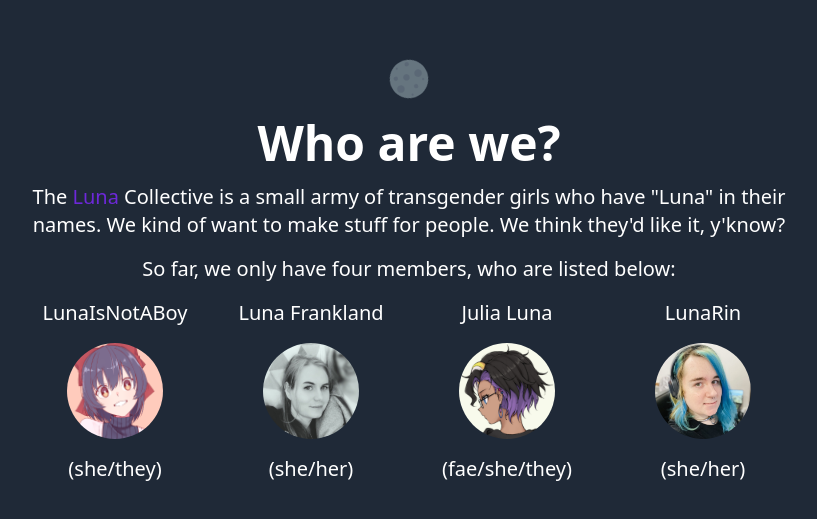
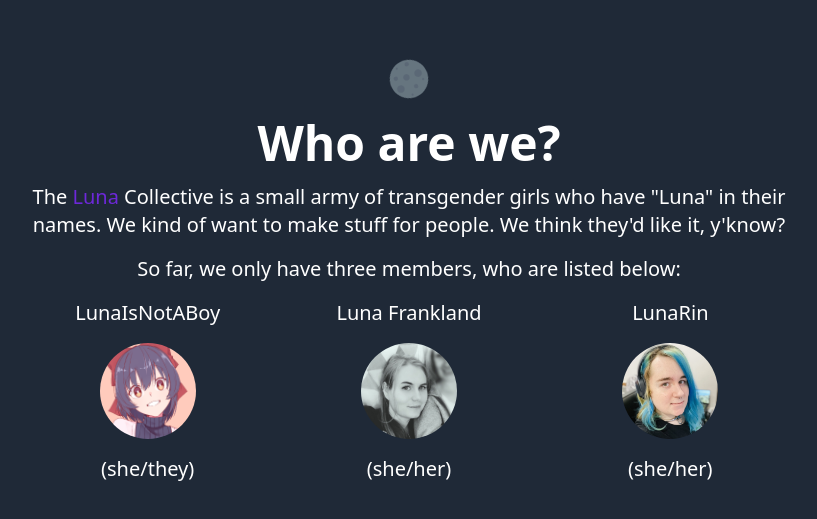
Before and after one commit to lunacollective/website, a Nuxt app: page /about in a window 1280 px wide. Shown: the part 131-650 px from the top of the page, without its empty margins (231-1048 px from the left). Built offline with nearby package versions, Linux system fonts and the light colour scheme.

Commit message:
fix: julia left
Julia left the group due to feeling uncomfortable with some members, so she wanted to be removed. Hopefully, she'll come back in the future.

```diff
--- a/pages/about.vue
+++ b/pages/about.vue
@@ -24,14 +24,13 @@
           want to make stuff for people. We think they'd like it, y'know?
         </p>
         <p class="pt-4">
-          So far, we only have four members, who are listed below:
+          So far, we only have three members, who are listed below:
         </p>
         <div
-          class="grid grid-cols-4 gap-4 text-gray-900 dark:text-white font-sans font-medium text-xl pt-4"
+          class="grid grid-cols-3 gap-4 text-gray-900 dark:text-white font-sans font-medium text-xl pt-4"
         >
           <div>LunaIsNotABoy</div>
           <div>Luna Frankland</div>
-          <div>Julia Luna</div>
           <div>LunaRin</div>
           <div>
             <img
@@ -47,19 +46,12 @@
           </div>
           <div>
             <img
-              src="~/assets/img/profiles/julialuna.png"
-              class="w-24 h-24 mx-auto rounded-full"
-            />
-          </div>
-          <div>
-            <img
               src="~/assets/img/profiles/lunarin.png"
               class="w-24 h-24 mx-auto rounded-full"
             />
           </div>
           <div>(she/they)</div>
           <div>(she/her)</div>
-          <div>(fae/she/they)</div>
           <div>(she/her)</div>
         </div>
       </div>
```
